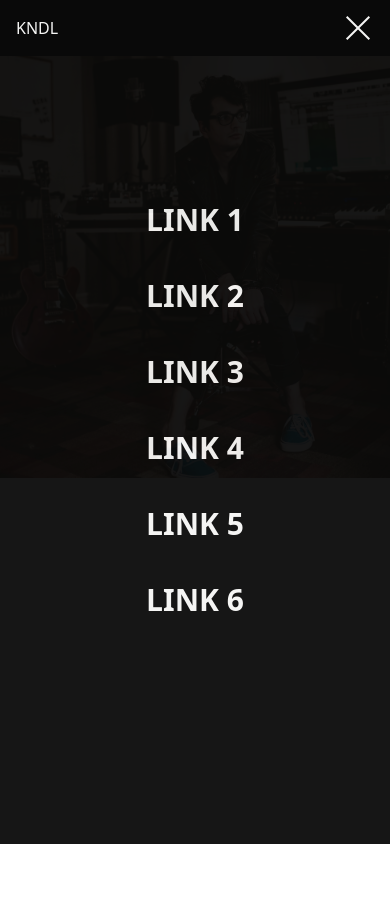
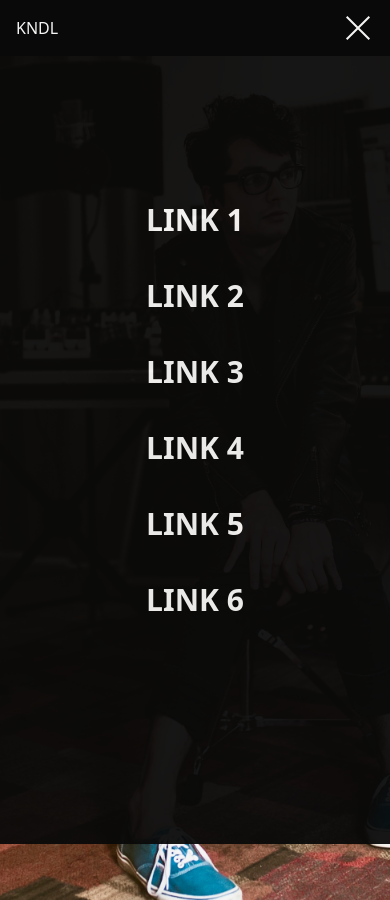
Before and after one commit to jxhnkndl/animated-navbar, a React (Vite) app: page / in a window 390 px wide. Before the commit the page ends 844 px from the top, so only its background shows below. Built offline with nearby package versions, Linux system fonts and the light colour scheme.

Commit message:
make hero image full screen on all device sizes

```diff
--- a/src/components/Hero.jsx
+++ b/src/components/Hero.jsx
@@ -3,7 +3,7 @@ import HeroImage from '../assets/hero-image.jpeg';
 export default function Hero() {
   return (
     <div
-      className="h-[50vh] md:min-h-screen"
+      className="min-h-screen"
       style={{
         backgroundImage: `url(${HeroImage})`,
         backgroundRepeat: 'no-repeat',
```
